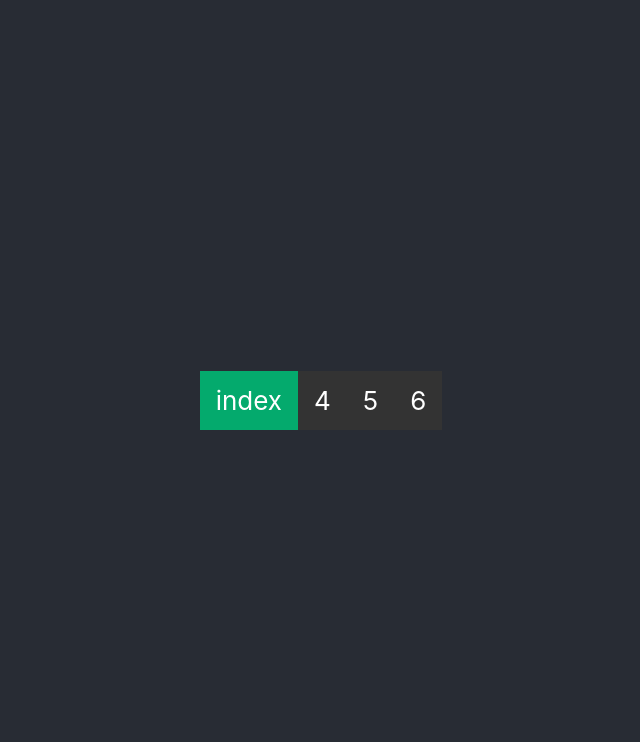
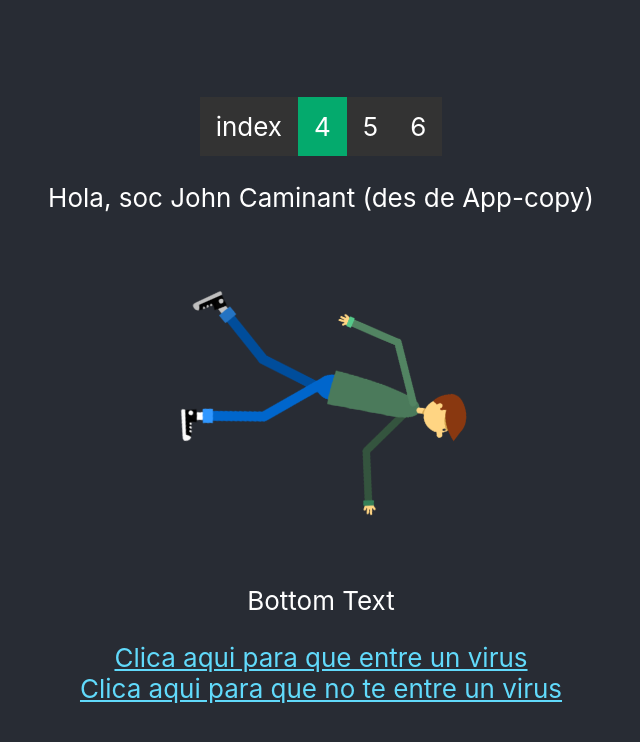
Before and after one commit to antxnLS/web_ento, a React (Create React App) app: page /App-copy in a window 1280 px wide. Before the commit this address had no page. Shown: the top 742 px of the page, without its empty margins (319-959 px from the left). Built offline with nearby package versions, Linux system fonts and the light colour scheme.

Commit message:
app-copy funcionant

```diff
--- a/src/App-copy.js
+++ b/src/App-copy.js
@@ -1,24 +1,12 @@
-import { Link } from 'react-router-dom';
 import logo from './Benet.webp';
 import './App.css';
 
-function App() {
+function AppCopy() {
   return (
-    <div className="App">
-      <header className="App-header">
-        <ul className="navbar">
-          <li><Link className="active" to="/">index</Link></li>
-          <li><Link className="App-link" to="/App-copy.js" target="_blank" rel="noopener noreferrer">4</Link></li>
-          <li><Link to="/page5">5</Link></li>
-          <li><Link to="/page6">6</Link></li>
-        </ul>
-        <p>
-          Hola, soc John Caminant
-        </p>
+    <>
+      <p>Hola, soc John Caminant (des de App-copy)</p>
       <img src={logo} className="App-logo" alt="logo" />
-        <p>
-          Bottom Text
-        </p>
+      <p>Bottom Text</p>
       <a
         className="App-link"
         href="https://caminant.fandom.com/es/wiki/Benet_caminant"
@@ -27,18 +15,16 @@ function App() {
       >
         Clica aqui para que entre un virus
       </a>
-
       <a
         className="App-link"
         href="./pagina.html"
         target="_blank"
         rel="noopener noreferrer"
       >
-          aa aqui para que no te entre un virus
+        Clica aqui para que no te entre un virus
       </a>
-      </header>
-    </div>
+    </>
   );
 }
 
-export default App;
+export default AppCopy;
--- a/src/App.js
+++ b/src/App.js
@@ -1,21 +1,18 @@
-import { Link, Routes, Route } from 'react-router-dom';
+import { Routes, Route } from 'react-router-dom';
 import logo from './Benet.webp';
 import './App.css';
-import Page4 from './App-copy'; // 👈 Importamos la nueva página
+import Navbar from './Navbar';
+import AppCopy from './App-copy';
 
 function App() {
   return (
     <div className="App">
       <header className="App-header">
-        <ul className="navbar">
-          <li><Link className="active" to="/">index</Link></li>
-          <li><Link to="/App-copy">4</Link></li>
-          <li><Link to="/page5">5</Link></li>
-          <li><Link to="/page6">6</Link></li>
-        </ul>
-
+        <Navbar />
         <Routes>
-          <Route path="/" element={
+          <Route
+            path="/"
+            element={
               <>
                 <p>Hola, soc John Caminant</p>
                 <img src={logo} className="App-logo" alt="logo" />
@@ -37,9 +34,9 @@ function App() {
                   Clica aqui para que no te entre un virus
                 </a>
               </>
-          } />
-          <Route path="/page4" element={<Page4 />} />
-          {/* puedes agregar más páginas si quieres */}
+            }
+          />
+          <Route path="/App-copy" element={<AppCopy />} />
         </Routes>
       </header>
     </div>
--- /dev/null
+++ b/src/Navbar.js
@@ -0,0 +1,26 @@
+// src/Navbar.js
+import { Link, useLocation } from 'react-router-dom';
+import './App.css';
+
+function Navbar() {
+  const location = useLocation();
+
+  return (
+    <ul className="navbar">
+      <li>
+        <Link className={location.pathname === '/' ? 'active' : ''} to="/">index</Link>
+      </li>
+      <li>
+        <Link className={location.pathname === '/App-copy' ? 'active' : ''} to="/App-copy">4</Link>
+      </li>
+      <li>
+        <Link className={location.pathname === '/page5' ? 'active' : ''} to="/page5">5</Link>
+      </li>
+      <li>
+        <Link className={location.pathname === '/page6' ? 'active' : ''} to="/page6">6</Link>
+      </li>
+    </ul>
+  );
+}
+
+export default Navbar;
```
Lines whose indentation alone changed are shown as unchanged.
